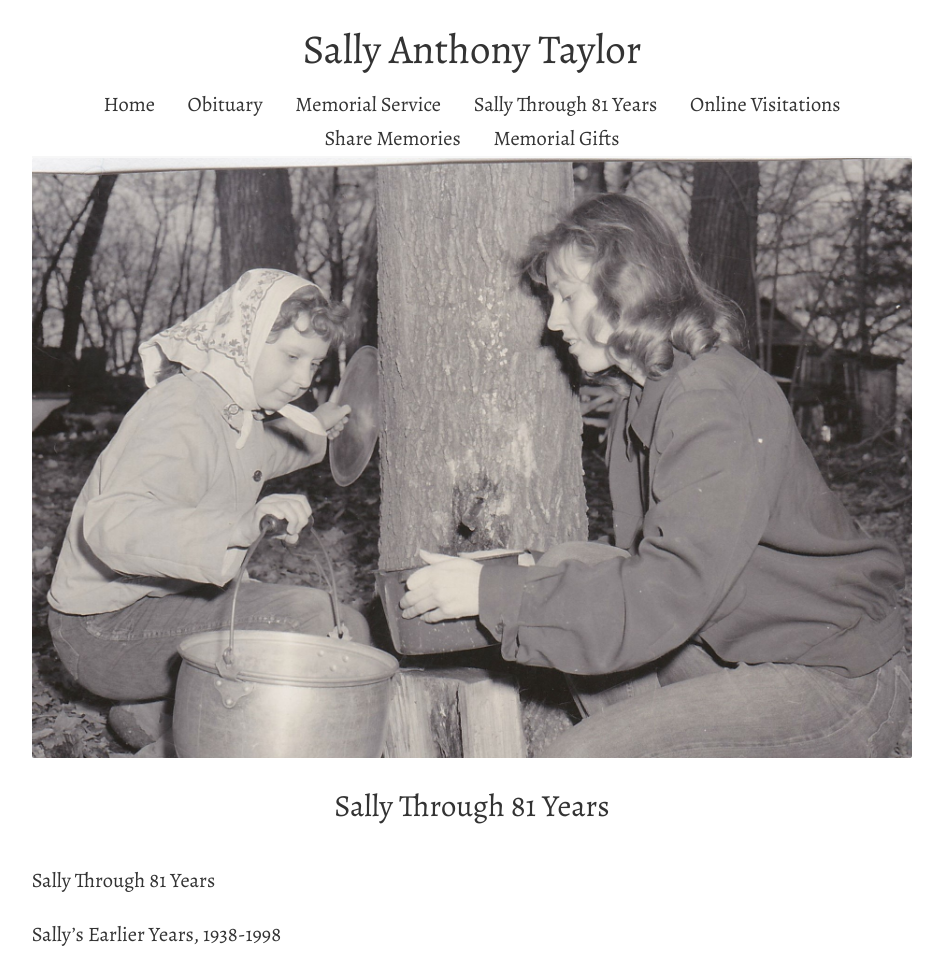
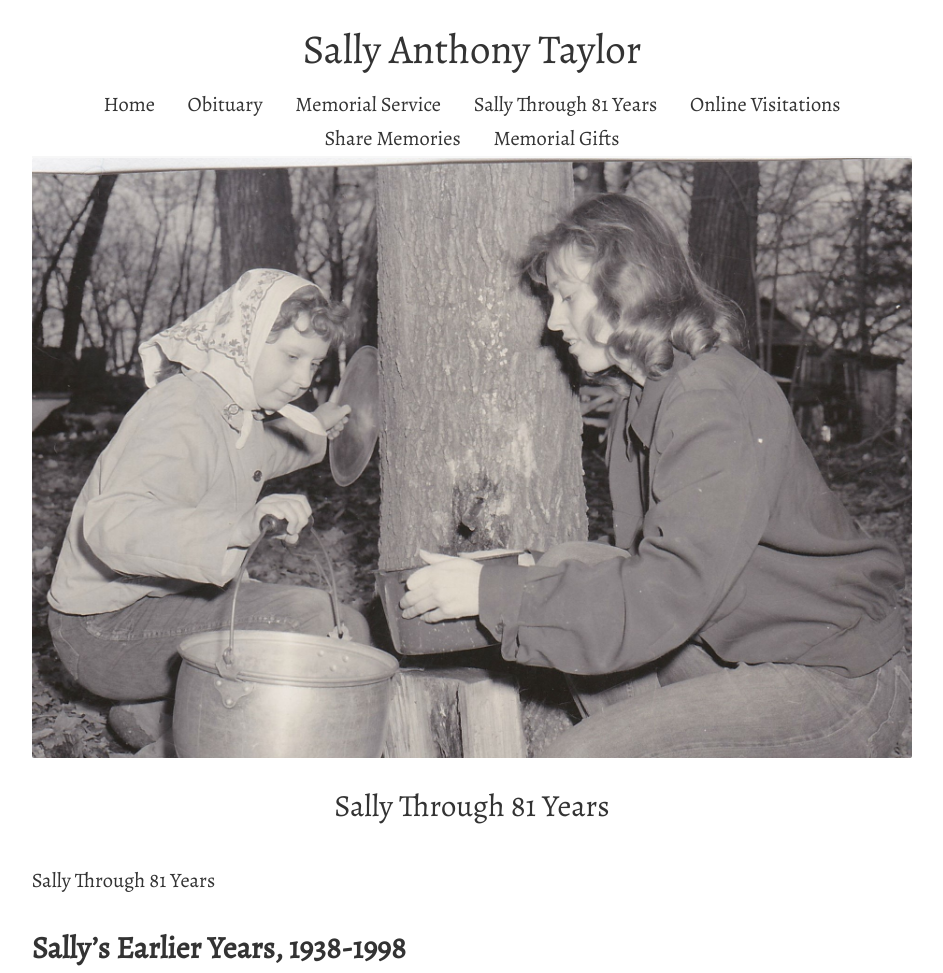
Before and after one commit to tsteward/www.sallyanthonytaylor.com, a Jekyll site: the page built from sally-through-81-years.md, in a window 1280 px wide. Shown: the top 973 px of the page, without its empty margins (168-1111 px from the left). Built offline with Jekyll 4.4.1, drawn with Linux system fonts in a browser that asks for light colours; grey boxes are pictures that could not be loaded.

```diff
--- a/sally-through-81-years.md
+++ b/sally-through-81-years.md
@@ -5,14 +5,14 @@ img: "/uploads/(1a) 8_cropped.jpg"
 
 Sally Through 81 Years
 
-Sally’s Earlier Years, 1938-1998
+## **Sally’s Earlier Years, 1938-1998**
 
 <iframe width="560" height="315" src="https://www.youtube.com/embed/yPoJeujx0VY" frameborder="0" allow="accelerometer; autoplay; encrypted-media; gyroscope; picture-in-picture" allowfullscreen></iframe>
 
 “In Christ Alone” written by Stuart Townend, 2001; played by Boaz Oliveira (cello); Faria & Friends, Sao Paulo, Brazil, 2016.  Permission requested.
 
 
-Sally’s Later Years, 1998-2020
+## **Sally’s Later Years, 1998-2020**
 
 <iframe width="560" height="315" src="https://www.youtube.com/embed/hXy8adjFOVA" frameborder="0" allow="accelerometer; autoplay; encrypted-media; gyroscope; picture-in-picture" allowfullscreen></iframe>
 
```
